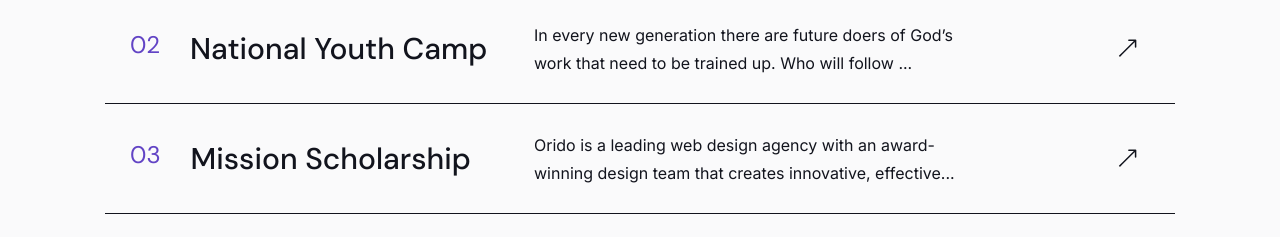
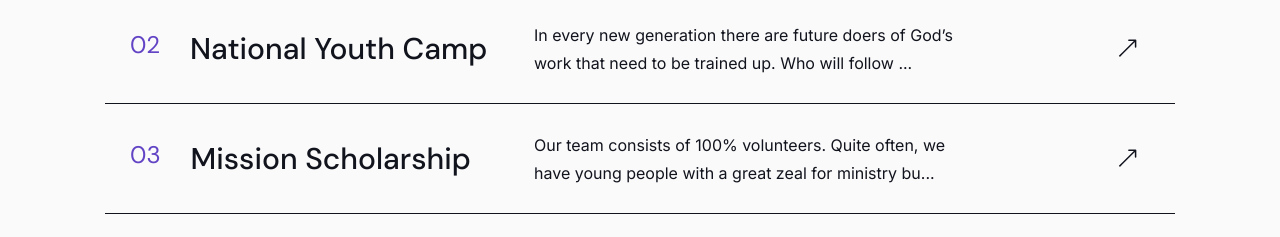
Before and after one commit to jryzhik/chance_donation, a Next.js app: page / in a window 1280 px wide. Shown: the part 1900-2137 px from the top of the page. Built offline with nearby package versions, Linux system fonts and the light colour scheme.

Commit message:
Add scholorship text

```diff
--- a/src/components/Services.js
+++ b/src/components/Services.js
@@ -36,9 +36,7 @@ const serviceData = [
     name: "Mission Scholarship",
     img: "img/service/3.jpg",
     description: [
-      "Orido is a leading web design agency with an award-winning design team that creates innovative, effective websites that capture your brand, improve your conversion rates, and maximize your revenue to help grow your business and achieve your goals.",
-      "In today’s digital world, your website is the first interaction consumers have with your business. That's why almost 95 percent of a user’s first impression relates to web design. It’s also why web design services can have an immense impact on your company’s bottom line.",
-      "That’s why more companies are not only reevaluating their website’s design but also partnering with Orido, the web design agency that’s driven more than $2.4 billion in revenue for its clients. With over 50 web design awards under our belt, we're confident we can design a custom website that drives sales for your unique business.",
+      "Our team consists of 100% volunteers. Quite often, we have young people with a great zeal for ministry but the expenses of the trip can be too large to cary oneself. With the Mission Scholarship Fund, we are able to partially cover some mission expenses for volonteers from all across the globe!"
     ],
   },
 ];
```
